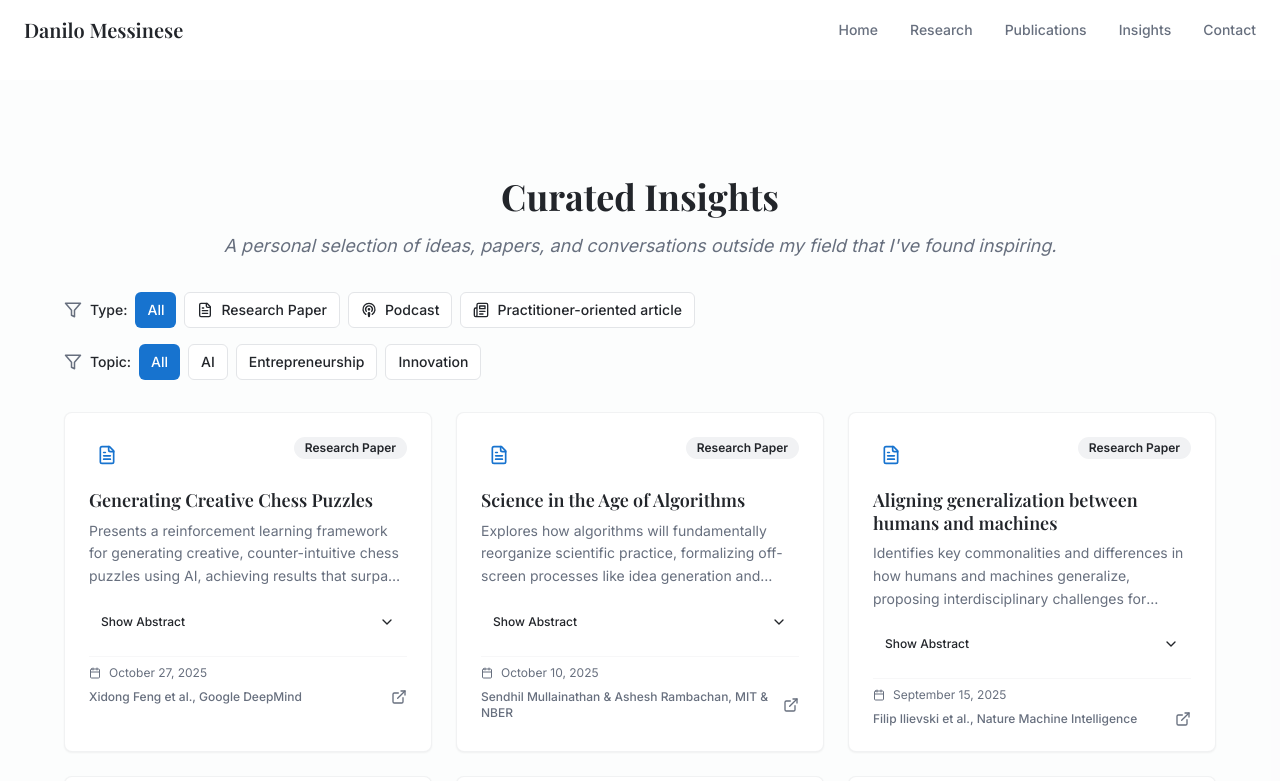
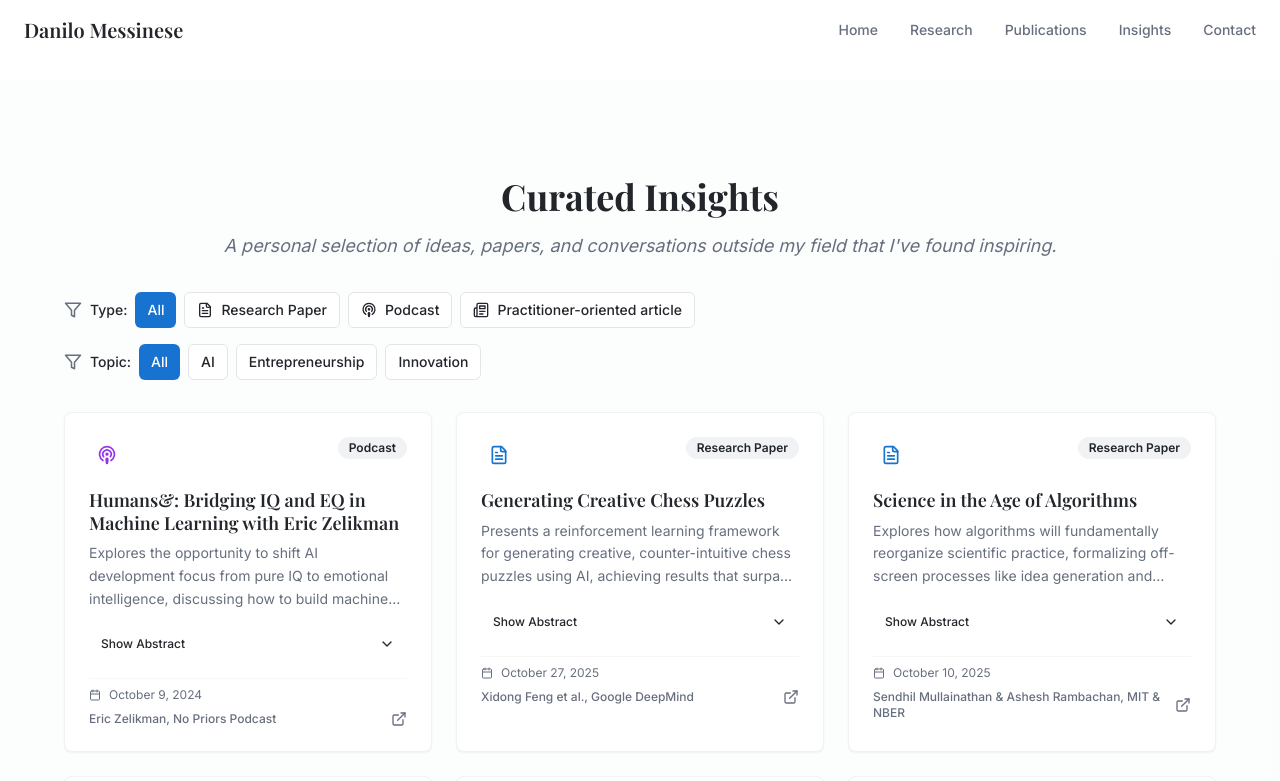
Before and after one commit to MessineseDanilo/innovate-academics, a React (Vite) app: page /insights in a window 1280 px wide. Shown: the top 781 px of the page. Built offline with nearby package versions, Linux system fonts and the light colour scheme; the HTML template or start-up script is replaced by a standard one.

Commit message:
Add podcast to insights

```diff
--- a/src/components/CuratedInsights.tsx
+++ b/src/components/CuratedInsights.tsx
@@ -12,6 +12,19 @@ const CuratedInsights = () => {
   const [expandedAbstracts, setExpandedAbstracts] = useState<Set<number>>(new Set());
 
   const insights = [
+    {
+      type: "podcast",
+      icon: Podcast,
+      title: "Humans&: Bridging IQ and EQ in Machine Learning with Eric Zelikman",
+      description: "Explores the opportunity to shift AI development focus from pure IQ to emotional intelligence, discussing how to build machine learning systems that bridge both dimensions.",
+      abstract: "The AI industry is obsessed with making models smarter. But what if they're building the wrong kind of intelligence? In launching his new venture, humans&, Eric Zelikman sees an opportunity to shift the focus from pure IQ to emotional intelligence in machine learning. This conversation explores how bridging IQ and EQ can create more effective AI systems that better understand and interact with humans, challenging the conventional wisdom about what makes AI truly intelligent.",
+      author: "Eric Zelikman, No Priors Podcast",
+      date: new Date("2024-10-09"),
+      link: "https://podcasts.apple.com/es/podcast/humans-bridging-iq-and-eq-in-machine-learning-with/id1668002688?i=1000730965998",
+      color: "text-purple-600",
+      badge: "Podcast",
+      topics: ["AI", "Innovation"],
+    },
     {
       type: "paper",
       icon: FileText,
```
